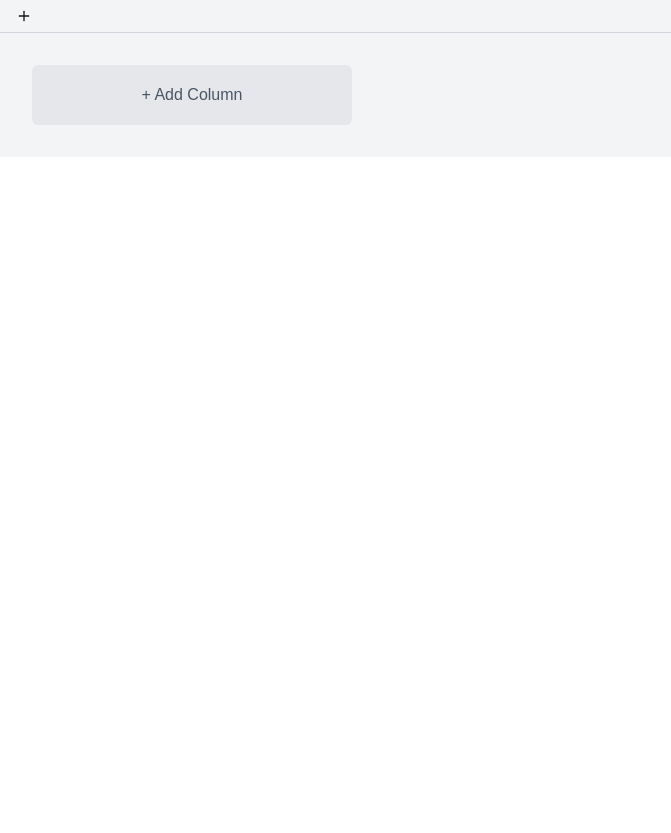
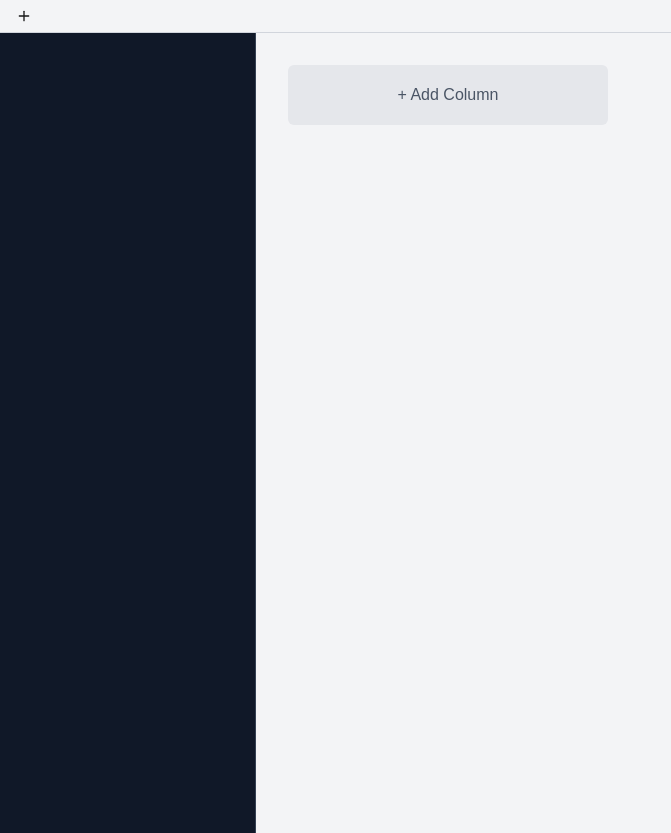
Before and after one commit to Pycoder28311/test-trello-like, a Next.js app: page / in a window 1280 px wide. Shown: the whole page, without its empty margins (0-671 px from the left). Before the commit the page ends 800 px from the top, so only its background shows below. Built offline with nearby package versions, Linux system fonts and the light colour scheme.

Commit message:
Your commit message

```diff
--- a/src/app/components/fileExplorer/fileExplorerSidebar.tsx
+++ b/src/app/components/fileExplorer/fileExplorerSidebar.tsx
@@ -124,7 +124,7 @@ const FileExplorerSidebar: React.FC<FileExplorerProps> = ({
 
   return (
     <div
-      className="h-screen bg-gray-900 text-white flex flex-col border-r border-gray-700 relative hidden"
+      className="h-screen bg-gray-900 text-white flex flex-col border-r border-gray-700 relative"
       style={{ width }}
     >
       {/* Resizer */}
@@ -134,13 +134,13 @@ const FileExplorerSidebar: React.FC<FileExplorerProps> = ({
       />
 
       {/* Header */}
-      <div className="p-4 border-b border-gray-700 flex justify-between items-center">
+      <div className="p-4 border-b border-gray-700 flex justify-between items-center hidden">
         <h2 className="font-semibold text-lg">Explorer</h2>
         <CreateDropdown onAddItem={addItem} />
       </div>
 
       {/* File Tree */}
-      <div className="flex-1 overflow-y-auto p-2">
+      <div className="flex-1 overflow-y-auto p-2 hidden">
         {data.map(item => (
           <FileExplorerNode
             key={item.id}
```
